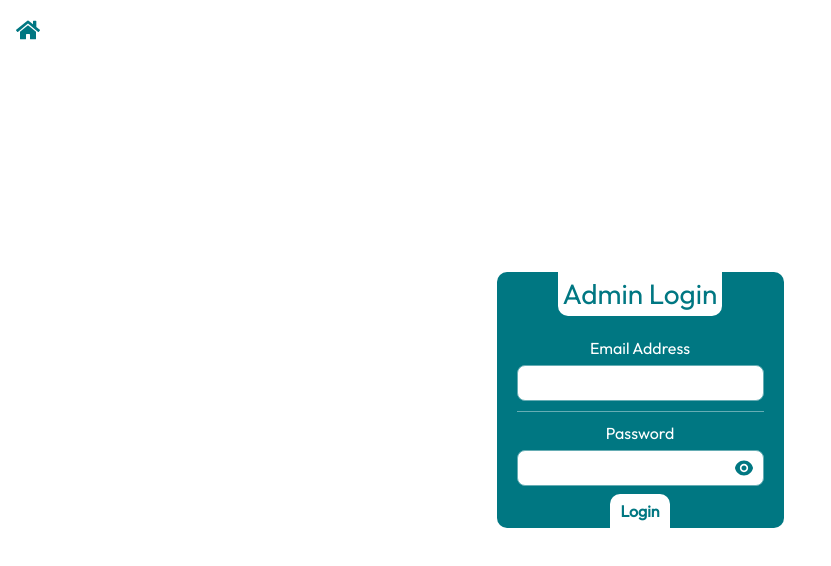
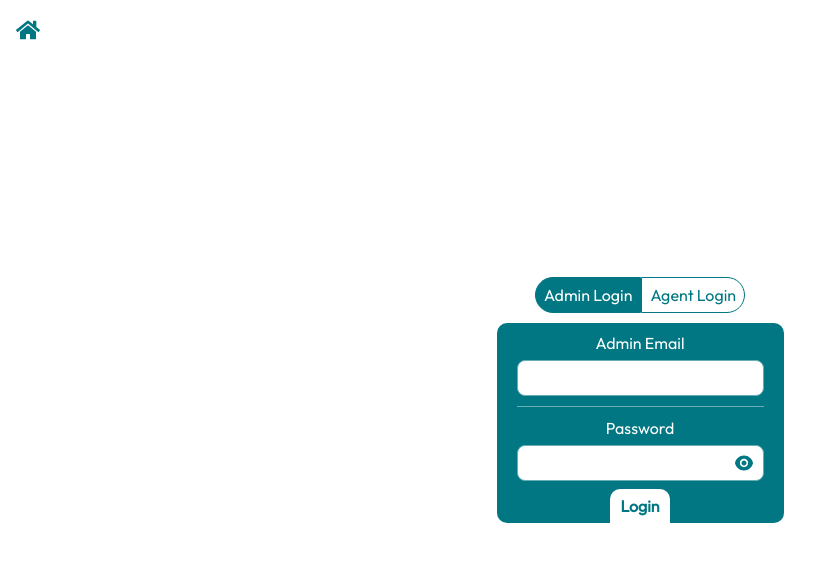
Before and after one commit to a-elshennawy/vinted-temps, a React (Vite) app: page /auth in a window 1280 px wide. Shown: the top 566 px of the page, without its empty margins (0-831 px from the left). Built offline with nearby package versions, Linux system fonts and the light colour scheme.

Commit message:
google sheet

```diff
--- a/src/App.css
+++ b/src/App.css
@@ -9,6 +9,7 @@
     --error: #ff2c2c;
     --warning: #ffc107;
     --success: #00ff1b;
+    --green: #0f9d58;
 
     /* shift status */
     --live: #00ff1b;
@@ -183,12 +184,32 @@ textarea {
     }
 }
 
+.openSheetBtn {
+    background-color: var(--green);
+    color: var(--white);
+    border: none;
+    padding: 0.313rem;
+    border-radius: 0.5rem;
+    text-transform: capitalize;
+    margin-top: 0.313rem;
+    display: flex;
+    align-items: center;
+    justify-content: center;
+    gap: 0.125rem;
+}
+
 .counterComp {
     padding: 0.313rem 0rem;
     display: flex;
     justify-content: start;
     align-items: start;
     flex-direction: column;
+
+    .head {
+        display: flex;
+        align-items: center;
+        justify-content: start;
+        gap: 0.313rem;
 
         .targetNote {
             display: flex;
@@ -200,6 +221,7 @@ textarea {
 
             img {
                 width: 1.5rem;
+            }
         }
     }
 
@@ -298,7 +320,7 @@ textarea {
 
     .logs {
         display: flex;
-        justify-content: center;
+        justify-content: start;
         align-items: start;
         flex-wrap: wrap;
         gap: 0.313rem;
--- a/src/Pages/Auth/Auth.css
+++ b/src/Pages/Auth/Auth.css
@@ -2,11 +2,43 @@
     display: flex;
     justify-content: center;
     align-items: center;
+    flex-direction: column;
+    gap: 0.625rem;
     height: 100vh;
+
+    .authSwitcher {
+        display: flex;
+        justify-content: center;
+        align-items: center;
+        gap: 0;
+
+        button {
+            background-color: var(--white);
+            color: var(--first);
+            border: 0.063rem solid var(--first);
+            padding: 0.313rem 0.5rem;
+            text-transform: capitalize;
+            transition: all 0.3s ease-in-out;
+
+            &:first-child {
+                border-radius: 1.25rem 0 0 1.25rem;
+            }
+
+            &:last-child {
+                border-radius: 0 1.25rem 1.25rem 0;
+            }
+        }
+
+        .activeLogType {
+            background-color: var(--first);
+            color: var(--white);
+            transition: all 0.3s ease-in-out;
+        }
+    }
 
     .authForm {
         background-color: var(--first);
-        padding: 0rem 1.25rem;
+        padding: 0.5rem 1.25rem 0rem 1.25rem;
         border-radius: 0.625rem;
         display: flex;
         flex-direction: column;
--- a/src/Pages/Auth/Auth.jsx
+++ b/src/Pages/Auth/Auth.jsx
@@ -9,15 +9,29 @@ import { FaHome } from "react-icons/fa";
 import errorIcon from "../../assets/imgs/cancel.png";
 
 function Auth() {
+  const [logType, setLogType] = useState("admin");
+
+  // agent login
+  const [vintedEmail, setVintedEmail] = useState("");
+  const [vintedId, setVintedId] = useState("");
+
+  // admin login
   const [email, setEmail] = useState("");
   const [password, setPassword] = useState("");
   const [showPassword, setShowPassword] = useState(false);
+
   const [error, setError] = useState(null);
   const [toastShow, setToastShow] = useState(false);
   const [loading, setLoading] = useState(false);
   const navigate = useNavigate();
 
-  const handlelogin = async (e) => {
+  const showError = (msg) => {
+    setError(msg);
+    setToastShow(true);
+    setTimeout(() => setToastShow(false), 2000);
+  };
+
+  const handleAdminLogin = async (e) => {
     e.preventDefault();
     setLoading(true);
     setError(null);
@@ -28,20 +42,43 @@ function Auth() {
     });
 
     if (error) {
-      console.error("error logging in:", error.message);
-      setError(error.message);
-      setToastShow(true);
-      setTimeout(() => {
-        setToastShow(false);
-      }, 2000);
+      showError(error.message);
       setLoading(false);
       return;
     }
 
-    if (data.user) {
-      navigate("/");
+    if (data.user) navigate("/");
+    setLoading(false);
+  };
+
+  const handleAgentLogin = async (e) => {
+    e.preventDefault();
+    setLoading(true);
+    setError(null);
+
+    const { data, error } = await supabase
+      .from("agents")
+      .select("name, email, vinted_id")
+      .eq("email", vintedEmail.trim().toLowerCase())
+      .eq("vinted_id", vintedId.trim())
+      .single();
+
+    if (error || !data) {
+      showError("No agent found with these credentials.");
+      setLoading(false);
+      return;
     }
 
+    localStorage.setItem(
+      "agentSession",
+      JSON.stringify({
+        name: data.name,
+        email: data.email,
+        vinted_id: data.vinted_id,
+      }),
+    );
+
+    navigate("/");
     setLoading(false);
   };
 
@@ -68,10 +105,55 @@ function Auth() {
           <FaHome size={24} />
         </button>
 
-        <form onSubmit={handlelogin} className="authForm">
-          <h3>admin login</h3>
+        <div className="authSwitcher">
+          <button
+            onClick={() => setLogType("admin")}
+            className={logType === "admin" ? "activeLogType" : ""}
+          >
+            admin login
+          </button>
+          <button
+            onClick={() => setLogType("agent")}
+            className={logType === "agent" ? "activeLogType" : ""}
+          >
+            agent login
+          </button>
+        </div>
+
+        <form
+          onSubmit={logType === "agent" ? handleAgentLogin : handleAdminLogin}
+          className="authForm"
+        >
+          {logType === "agent" && (
+            <>
               <div className="inputField">
-            <label>email address</label>
+                <label>vinted email</label>
+                <input
+                  type="email"
+                  value={vintedEmail}
+                  onChange={(e) => setVintedEmail(e.target.value)}
+                  required
+                  autoComplete="email"
+                />
+              </div>
+              <div className="line"></div>
+              <div className="inputField">
+                <label>vinted id</label>
+                <input
+                  type="text"
+                  value={vintedId}
+                  onChange={(e) => setVintedId(e.target.value)}
+                  required
+                  autoComplete="off"
+                />
+              </div>
+            </>
+          )}
+
+          {logType === "admin" && (
+            <>
+              <div className="inputField">
+                <label>admin email</label>
                 <input
                   type="email"
                   value={email}
@@ -98,6 +180,9 @@ function Auth() {
                   )}
                 </span>
               </div>
+            </>
+          )}
+
           <div className="loginField pt-2">
             <button
               type="submit"
```
Also changed, not shown: src/comps/Reusables/CounterComp.jsx (+164 -11 lines). Lines whose indentation alone changed are shown as unchanged.
